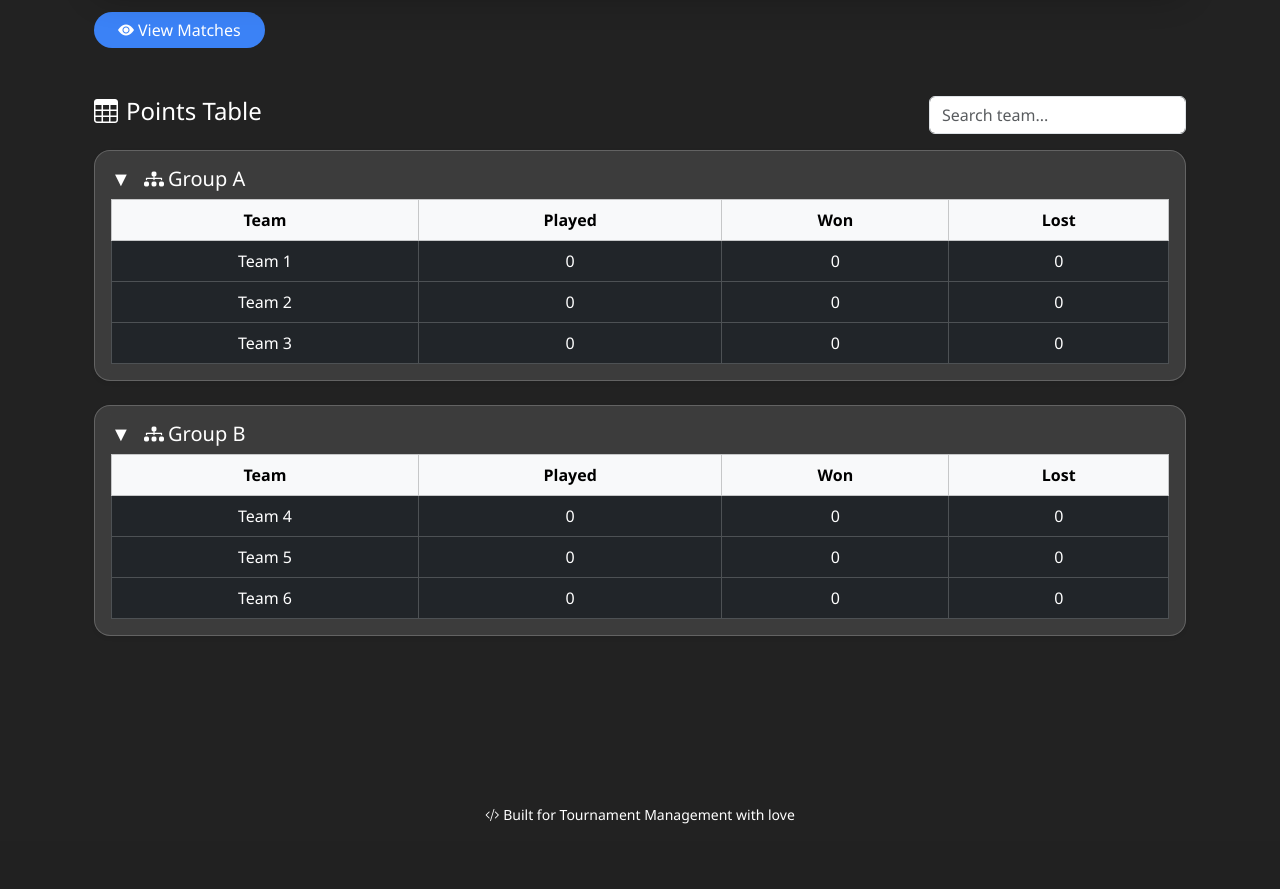
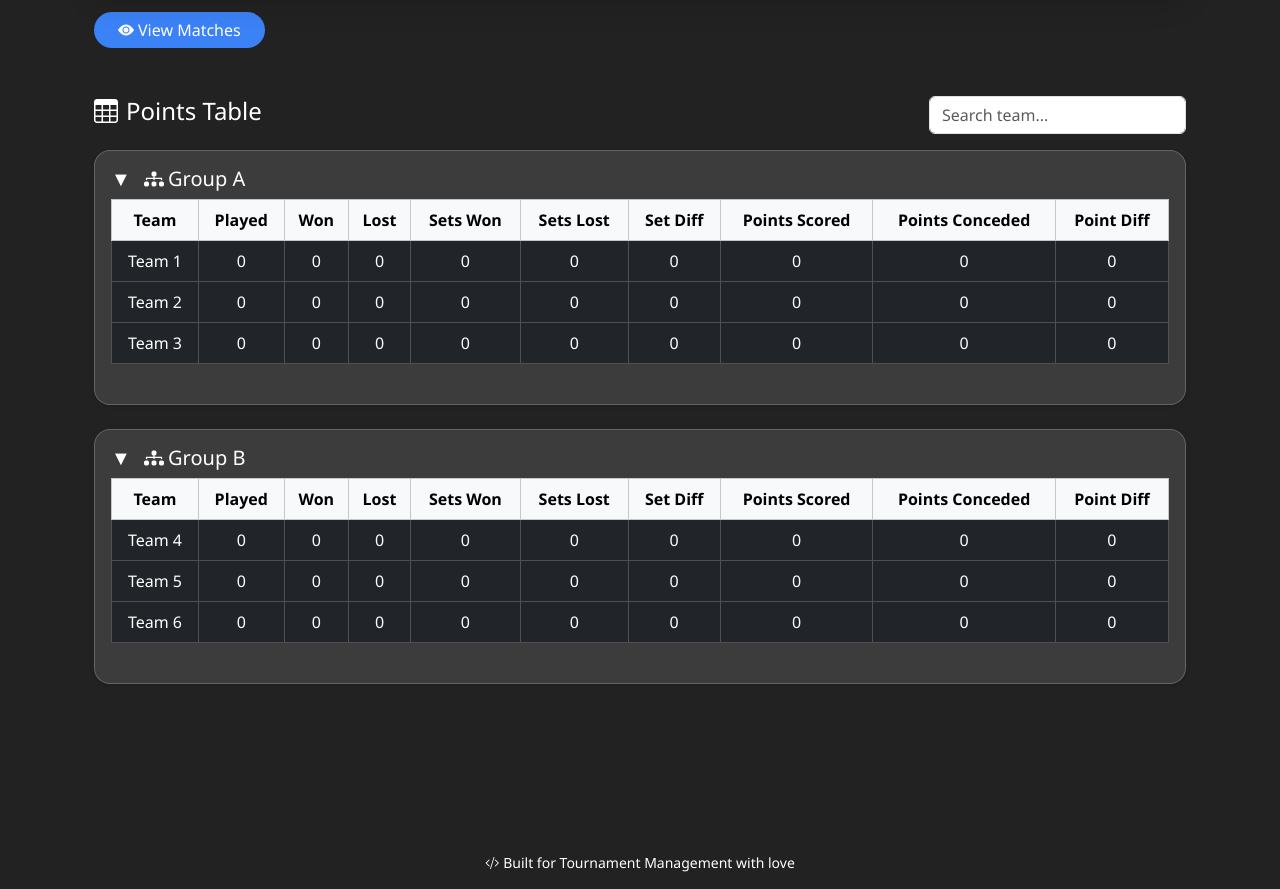
Before and after one commit to SanyamSood/tournament-tracker, a Django app: page /badminton/tournament/2/ in a window 1280 px wide. Shown: the part 329-1218 px from the top of the page. Before the commit the page ends 1153 px from the top, so only its background shows below. Run offline with Django 5.2, Linux system fonts and the light colour scheme; data comes from the database, SQL or seed files in the repository; tables that the repository leaves empty hold one stand-in row (values such as "Sample post").

Commit message:
added 2 views

```diff
--- a/badminton/templates/tournament_detail.html
+++ b/badminton/templates/tournament_detail.html
@@ -60,13 +60,19 @@
         {% endif %}
     </div>
 
-    <!-- Points Table Header & Search -->
+    <!-- Search Bar -->
     <div class="d-flex justify-content-between align-items-center mb-3 mt-5 flex-wrap">
         <h4 class="text-white mb-2"><i class="bi bi-table me-2"></i>Points Table</h4>
         <input type="text" id="teamSearch" class="form-control w-auto" placeholder="Search team..." oninput="filterGroups()">
     </div>
 
-    <!-- Groups and Tables -->
+    <!-- Global View Toggle Button for Mobile -->
+    <div class="d-md-none text-end mb-3">
+        <button class="btn btn-outline-light btn-sm" onclick="toggleAllMobileViews(this)">
+            <i id="toggleArrow" class="bi bi-chevron-down me-1"></i><span id="mobileToggleText">View More</span>
+        </button>
+    </div>
+
     {% for group in groups %}
         <div class="glass-card mb-4 p-3 rounded-4 shadow-sm group-block" data-group="{{ group.group }}">
             <!-- Group Header -->
@@ -78,9 +84,10 @@
                 </h5>
             </div>
 
-            <!-- Group Table -->
             <div id="group-{{ group.group }}" class="group-table">
-                <div class="table-responsive">
+
+                <!-- DESKTOP TABLE VIEW -->
+                <div class="table-responsive d-none d-md-block mb-4">
                     <table class="table table-dark table-hover table-bordered text-center align-middle mb-0">
                         <thead class="table-light text-dark">
                             <tr>
@@ -88,14 +95,12 @@
                                 <th>Played</th>
                                 <th>Won</th>
                                 <th>Lost</th>
-                                {% if user.is_authenticated %}
                                 <th>Sets Won</th>
                                 <th>Sets Lost</th>
                                 <th>Set Diff</th>
                                 <th>Points Scored</th>
                                 <th>Points Conceded</th>
                                 <th>Point Diff</th>
-                                {% endif %}
                             </tr>
                         </thead>
                         <tbody>
@@ -105,18 +110,16 @@
                                     <td>{{ team.played }}</td>
                                     <td>{{ team.won }}</td>
                                     <td>{{ team.lost }}</td>
-                                    {% if user.is_authenticated %}
                                     <td>{{ team.sets_won }}</td>
                                     <td>{{ team.sets_lost }}</td>
                                     <td>{{ team.set_diff }}</td>
                                     <td>{{ team.points_scored }}</td>
                                     <td>{{ team.points_conceded }}</td>
                                     <td>{{ team.point_diff }}</td>
-                                    {% endif %}
                                 </tr>
                             {% empty %}
                                 <tr>
-                                    <td colspan="{% if user.is_authenticated %}10{% else %}4{% endif %}" class="text-muted">
+                                    <td colspan="10" class="text-muted">
                                         <i class="bi bi-exclamation-circle-fill me-1"></i>No data yet.
                                     </td>
                                 </tr>
@@ -124,6 +127,68 @@
                         </tbody>
                     </table>
                 </div>
+
+                <!-- MOBILE VIEWS -->
+                <div class="d-md-none">
+                    <!-- COMPACT TABLE VIEW -->
+                    <div class="mobile-compact">
+                        <div class="table-responsive">
+                            <table class="table table-dark table-hover table-bordered text-center align-middle mb-0">
+                                <thead class="table-light text-dark">
+                                    <tr>
+                                        <th>Team</th>
+                                        <th>Played</th>
+                                        <th>Won</th>
+                                        <th>Lost</th>
+                                    </tr>
+                                </thead>
+                                <tbody>
+                                    {% for team in group.table %}
+                                        <tr>
+                                            <td class="team-name">{{ team.name }}</td>
+                                            <td>{{ team.played }}</td>
+                                            <td>{{ team.won }}</td>
+                                            <td>{{ team.lost }}</td>
+                                        </tr>
+                                    {% empty %}
+                                        <tr>
+                                            <td colspan="4" class="text-muted">
+                                                <i class="bi bi-exclamation-circle-fill me-1"></i>No data yet.
+                                            </td>
+                                        </tr>
+                                    {% endfor %}
+                                </tbody>
+                            </table>
+                        </div>
+                    </div>
+
+                    <!-- DETAILED CARD VIEW -->
+                    <div class="mobile-detailed d-none">
+                        {% for team in group.table %}
+                            <div class="bg-dark text-white rounded-4 p-3 mb-4 shadow-sm border border-light-subtle">
+                                <h6 class="fw-bold fs-6 mb-3">
+                                    <i class="bi bi-person-fill me-1"></i>{{ team.name }}
+                                </h6>
+                                <div class="row row-cols-2 g-2 small">
+                                    <div class="col"><strong>Played:</strong> {{ team.played }}</div>
+                                    <div class="col"><strong>Won:</strong> {{ team.won }}</div>
+                                    <div class="col"><strong>Lost:</strong> {{ team.lost }}</div>
+                                    <div class="col"><strong>Sets Won:</strong> {{ team.sets_won }}</div>
+                                    <div class="col"><strong>Sets Lost:</strong> {{ team.sets_lost }}</div>
+                                    <div class="col"><strong>Set Diff:</strong> {{ team.set_diff }}</div>
+                                    <div class="col"><strong>Scored:</strong> {{ team.points_scored }}</div>
+                                    <div class="col"><strong>Conceded:</strong> {{ team.points_conceded }}</div>
+                                    <div class="col"><strong>Point Diff:</strong> {{ team.point_diff }}</div>
+                                </div>
+                            </div>
+                        {% empty %}
+                            <div class="text-muted">
+                                <i class="bi bi-exclamation-circle-fill me-1"></i>No data yet.
+                            </div>
+                        {% endfor %}
+                    </div>
+                </div>
+
             </div>
         </div>
     {% endfor %}
@@ -156,5 +221,27 @@ function filterGroups() {
         block.style.display = found ? 'block' : 'none';
     });
 }
+
+function toggleAllMobileViews(button) {
+    const compactViews = document.querySelectorAll('.mobile-compact');
+    const detailedViews = document.querySelectorAll('.mobile-detailed');
+    const textSpan = document.getElementById('mobileToggleText');
+    const icon = document.getElementById('toggleArrow');
+    const allCompactHidden = [...compactViews].every(view => view.classList.contains('d-none'));
+
+    if (allCompactHidden) {
+        compactViews.forEach(el => el.classList.remove('d-none'));
+        detailedViews.forEach(el => el.classList.add('d-none'));
+        textSpan.textContent = 'View More';
+        icon.classList.remove('bi-chevron-up');
+        icon.classList.add('bi-chevron-down');
+    } else {
+        compactViews.forEach(el => el.classList.add('d-none'));
+        detailedViews.forEach(el => el.classList.remove('d-none'));
+        textSpan.textContent = 'View Less';
+        icon.classList.remove('bi-chevron-down');
+        icon.classList.add('bi-chevron-up');
+    }
+}
 </script>
 {% endblock %}
```
Lines whose indentation alone changed are shown as unchanged.
